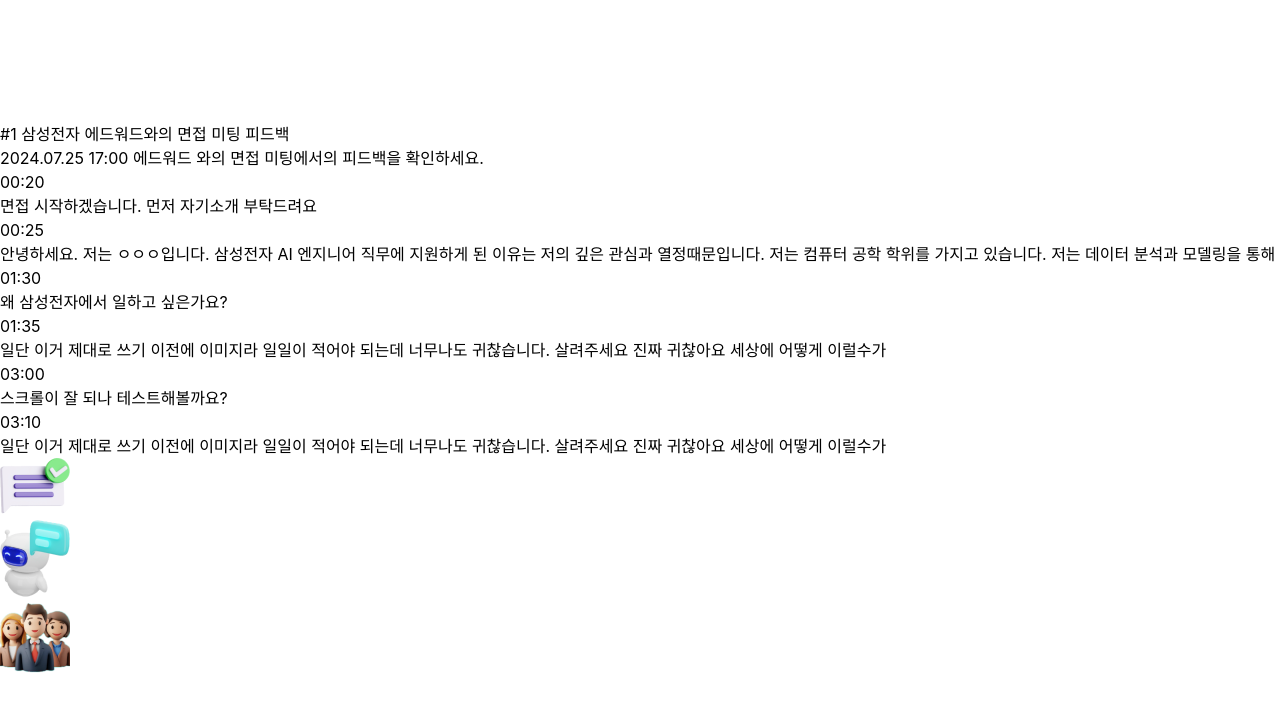
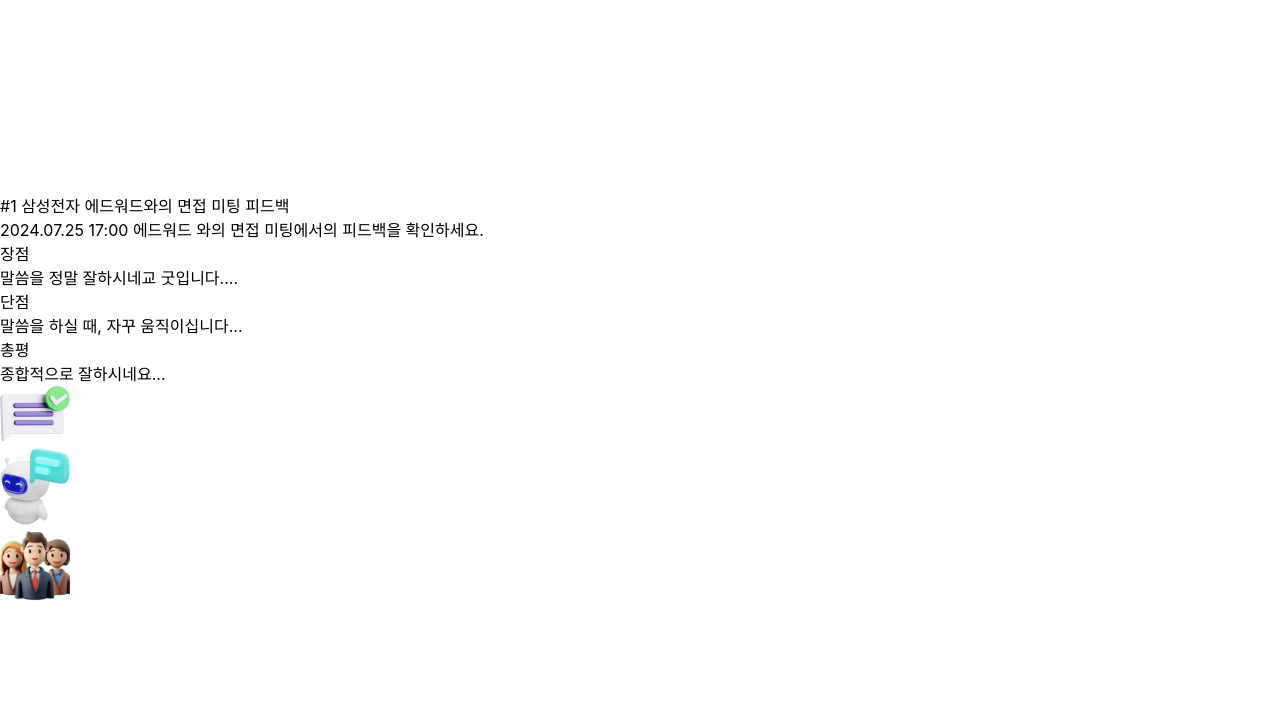
Before and after one commit to gangintheremark/foss, a React (Vite) app in the folder frontend/: page /feedback/detail in a window 1280 px wide. Shown: the top 712 px of the page. Built offline with nearby package versions, Linux system fonts and the light colour scheme; a web font is replaced by a local one.

Commit message:
🐛 fix : API 명세서에 맞게 피드백 상세페이지 코드 수정

```diff
--- a/frontend/src/components/Feedback/FeedBackDetail.tsx
+++ b/frontend/src/components/Feedback/FeedBackDetail.tsx
@@ -2,13 +2,25 @@
 import pair from '../../assets/img/PairFeedBack.png';
 import ai from '../../assets/img/AIFeedBack.png';
 import mentor from '../../assets/img/MentorFeedBack.png';
-import { useState } from 'react';
+import { ReactNode, useState } from 'react';
 import useFeedBackStore from '@store/feedback';
+import { aiFeedBackTitle, mentorFeedBackTitle } from '@/constants/feedBackInfo';
+import { TMenteeFeedBack } from '@/types/type';
 
 const FeedBackDetail = () => {
   const imgArr = [mentor, ai, pair];
   const [click, setClick] = useState(0);
   const { detail } = useFeedBackStore((state) => state.states);
+  // 이것도 같이 동기화 시켜버리기
+  function isRenderMenteeFeedback(feedback: string | TMenteeFeedBack): ReactNode {
+    if (typeof feedback === 'string') {
+      return <div>{feedback}</div>;
+    } else {
+      // TMenteeFeedBack 타입에 맞는 렌더링 로직
+      return <div>{feedback.content}</div>;
+    }
+  }
+  const data = [detail.mentorFeedback, detail.ai, detail.menteeFeedback];
   return (
     <div className="flex flex-col justify-center items-center">
       <div className="w-11/12">
@@ -19,19 +31,29 @@
         <div className="w-full min-h-[615px] bg-full bg-laptop bg-no-repeat flex gap-16 justify-center py-16">
           <div
             className="h-[350px] w-[334px] border-[1px] border-solid border-[rgba(28,31,34,0.2)]
-           overflow-scroll rounded-2xl px-4 py-6 flex flex-col gap-y-2"
+           overflow-scroll rounded-2xl px-4 py-6 flex flex-col gap-y-2.5"
           >
             {click !== -1 &&
-              detail.map((e, i) => {
+              data[click].map((e, i) => {
                 return (
-                  <div className="flex gap-1.5 font-bold text-sm" key={i}>
-                    <div className="text-[rgba(28,31,41,0.4)]">{e.time}</div>
-                    <div
-                      className={`${
-                        e.isTitle ? ' text-main-color' : ' text-[rgba(28,31,41,0.64)]'
-                      }`}
-                    >
-                      {e.content}
+                  <div className="flex gap-1.5 font-bold text-sm w-full" key={i}>
+                    <div className="text-main-color w-1/4">
+                      {click === 0
+                        ? mentorFeedBackTitle[i]
+                        : click === 1
+                        ? aiFeedBackTitle[i]
+                        : '익명'}
+                      {click === 2 ? (
+                        <button
+                          className="mt-1 text-[rgba(28,31,41,0.4)]"
+                          onClick={() => alert('안녕')}
+                        >
+                          평가하기
+                        </button>
+                      ) : null}
+                    </div>
+                    <div className={`${'text-[rgba(28,31,41,0.64)]'} w-3/4`}>
+                      {isRenderMenteeFeedback(e)}
                     </div>
                   </div>
                 );
--- /dev/null
+++ b/frontend/src/constants/feedBackInfo.ts
@@ -0,0 +1,2 @@
+export const mentorFeedBackTitle = ['장점', '단점', '총평'];
+export const aiFeedBackTitle = ['시선', '자세', '그 외'];
--- a/frontend/src/store/feedback.ts
+++ b/frontend/src/store/feedback.ts
@@ -1,11 +1,11 @@
-import { TFeedBack, TFeedBackDetail } from 'types/type';
+import { IFeedBackDetail, TFeedBack } from 'types/type';
 import { create } from 'zustand';
 import { devtools } from 'zustand/middleware';
 
 type TFeedBackStore = {
   states: {
     data: Array<TFeedBack>;
-    detail: Array<TFeedBackDetail>;
+    detail: IFeedBackDetail;
   };
 };
 
@@ -80,41 +80,32 @@
           },
         },
       ],
-      detail: [
-        {
-          time: '00:20',
-          isTitle: true,
-          content: '면접 시작하겠습니다. 먼저 자기소개 부탁드려요',
-        },
-        {
-          time: '00:25',
-          isTitle: false,
-          content:
-            '안녕하세요. 저는 ㅇㅇㅇ입니다. 삼성전자 AI 엔지니어 직무에 지원하게 된 이유는 저의 깊은 관심과 열정때문입니다. 저는 컴퓨터 공학 학위를 가지고 있습니다.\n\n 저는 데이터 분석과 모델링을 통해',
-        },
-        {
-          time: '01:30',
-          isTitle: true,
-          content: '왜 삼성전자에서 일하고 싶은가요?',
-        },
-        {
-          time: '01:35',
-          isTitle: false,
-          content:
-            '일단 이거 제대로 쓰기 이전에 이미지라 일일이 적어야 되는데 너무나도 귀찮습니다. 살려주세요 진짜 귀찮아요 세상에 어떻게 이럴수가',
-        },
-        {
-          time: '03:00',
-          isTitle: true,
-          content: '스크롤이 잘 되나 테스트해볼까요?',
-        },
-        {
-          time: '03:10',
-          isTitle: false,
-          content:
-            '일단 이거 제대로 쓰기 이전에 이미지라 일일이 적어야 되는데 너무나도 귀찮습니다. 살려주세요 진짜 귀찮아요 세상에 어떻게 이럴수가',
-        },
-      ],
+      detail: {
+        scheduleId: 1,
+        mentorId: 1,
+        mentorFeedback: [
+          '말씀을 정말 잘하시네교 굿입니다....', // 좋은점
+          '말씀을 하실 때, 자꾸 움직이십니다...', // 보완할 점
+          '종합적으로 잘하시네요...',
+        ],
+        menteeFeedback: [
+          {
+            memberId: 10,
+            content: '잘하시네요',
+            isEvaluated: false,
+          },
+          {
+            memberId: 11,
+            content: '흐음.. 그 정돈가?',
+            isEvaluated: false,
+          },
+        ],
+        ai: [
+          '시선처리에는 이상이 없습니다.',
+          '자세가 뒤틀리는 경우가 많습니다.',
+          '이 외에도 목소리에 떨림이 많습니다. 이러한 부분은 이런식으로 고치는 건 어떨까요?',
+        ],
+      },
     },
   }))
 );
```
Also changed, not shown: frontend/src/types/type.ts (+12 -4 lines).
